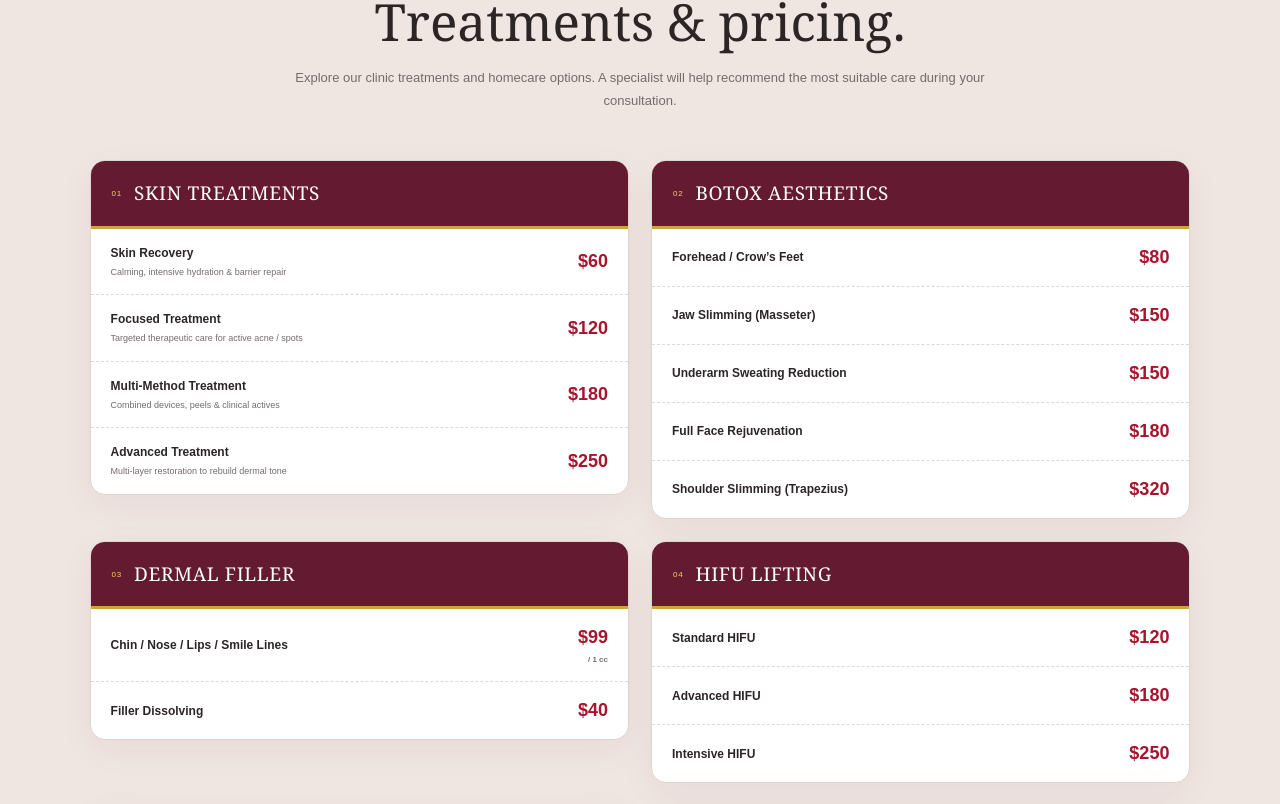
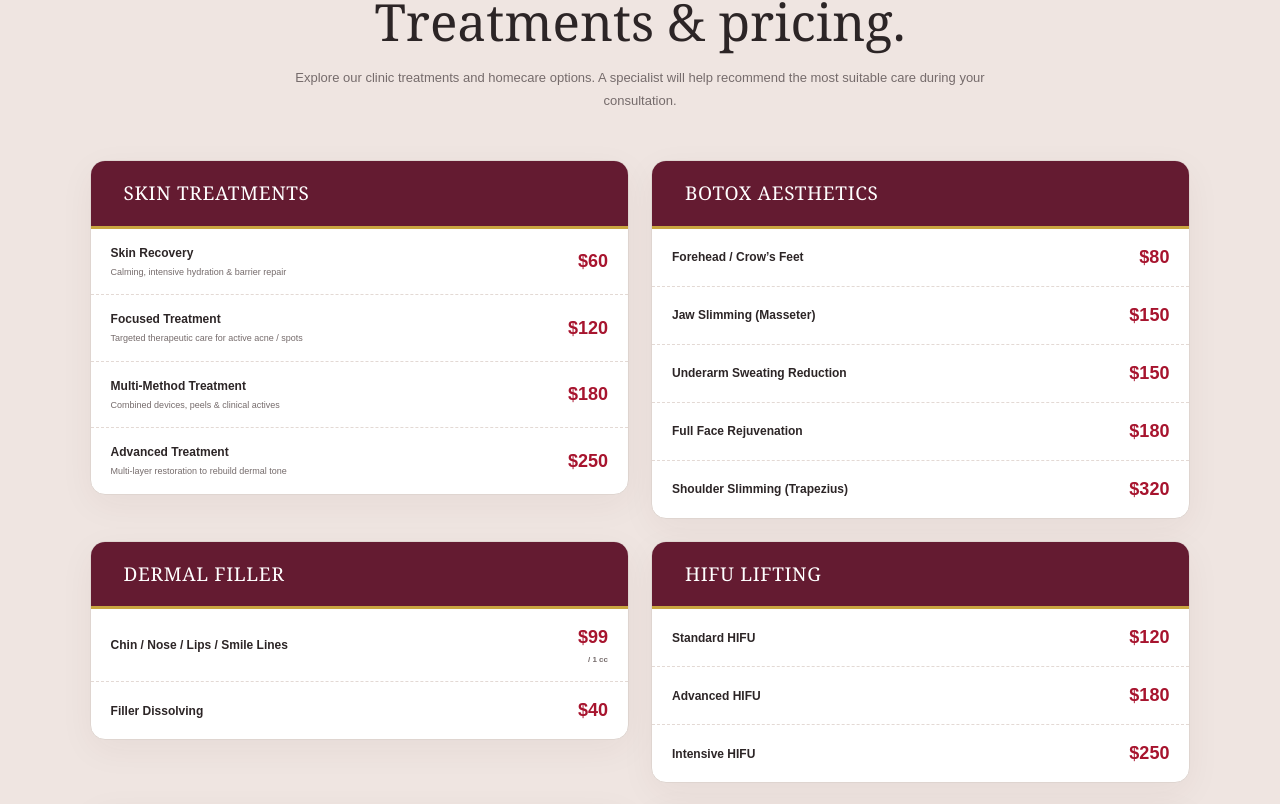
Before and after one commit to kairaio/diva-clinic-ai, a Next.js app: page / in a window 1280 px wide. Shown: the part 3316-4120 px from the top of the page. Built offline with nearby package versions, Linux system fonts and the light colour scheme.

Commit message:
Remove numbering from treatment price list

```diff
--- a/app/page.tsx
+++ b/app/page.tsx
@@ -55,7 +55,7 @@ export default function Home(){
    {step===3&&<div className="card"><div className="resultHead"><div><p className="mini">DEMO RESULT</p><h3>Your visible skin overview</h3></div><b>78<small>/100</small></b></div><div className="findings">{findings.map(([label,value])=><div key={label}><p><span>{label}</span><strong>{value}%</strong></p><div><i style={{width:`${value}%`}}/></div></div>)}</div><aside className="recommend">✦ <span><small>RECOMMENDED NEXT STEP</small><strong>Personal Skin Consultation</strong>30 minutes · In-clinic or online</span></aside><a className="button" href="#booking">Choose appointment time →</a></div>}</div>
   </section>
   <section className="booking" id="booking"><header><p className="eyebrow">YOUR NEXT STEP</p><h2>Reserve your consultation.</h2><p>Select a convenient appointment. Our team will confirm the details with you directly.</p></header><div className="bookingBox">{!booked?<><aside className="service"><p className="mini">SELECTED SERVICE</p><h3>Personal Skin Consultation</h3><p>One-on-one skin assessment with a Diva Clinic specialist.</p><div>◷ 30 minutes<br/>⌖ Diva Clinic Poipet</div><strong>Consultation fee confirmed by clinic</strong></aside><div className="schedule"><div className="month"><button>‹</button><strong>August 2026</strong><button>›</button></div><div className="dates">{[["MON","24"],["TUE","25"],["WED","26"],["THU","27"],["FRI","28"]].map(([d,n],i)=><button className={i===1?"active":""} key={n}><small>{d}</small><strong>{n}</strong></button>)}</div><p className="mini">AVAILABLE TIMES</p><div className="times">{["9:00 AM","10:30 AM","1:00 PM","3:30 PM","5:00 PM"].map(x=><button className={time===x?"active":""} onClick={()=>setTime(x)} key={x}>{x}</button>)}</div><button className="confirm" onClick={()=>setBooked(true)}>Confirm appointment →</button></div></>:<div className="success"><b>✓</b><p className="eyebrow">APPOINTMENT REQUESTED</p><h3>Thank you, your time is reserved.</h3><p>Tuesday, 25 August 2026 at {time}<br/>Diva Clinic Poipet</p><button onClick={()=>setBooked(false)}>Change appointment</button></div>}</div></section>
-  <section className="services" id="services"><header><p className="eyebrow">DIVA SKIN & LASER · POIPET</p><h2>Treatments & pricing.</h2><p>Explore our clinic treatments and homecare options. A specialist will help recommend the most suitable care during your consultation.</p></header><div className="priceGrid">{treatmentGroups.map((group,index)=><article className="priceCard" key={group.title}><div className="priceTitle"><i>{String(index+1).padStart(2,"0")}</i><h3>{group.title}</h3></div><div>{group.items.map(item=><div className="priceRow" key={item.name}><span><strong>{item.name}</strong>{"detail" in item&&item.detail&&<small>{item.detail}</small>}</span><b>{"prefix" in item&&item.prefix&&<small>{item.prefix}</small>}{item.price}{"suffix" in item&&item.suffix&&<em>{item.suffix}</em>}</b></div>)}</div></article>)}</div><p className="priceNote">Prices may vary after consultation depending on the treatment area and individual needs.</p></section>
+  <section className="services" id="services"><header><p className="eyebrow">DIVA SKIN & LASER · POIPET</p><h2>Treatments & pricing.</h2><p>Explore our clinic treatments and homecare options. A specialist will help recommend the most suitable care during your consultation.</p></header><div className="priceGrid">{treatmentGroups.map(group=><article className="priceCard" key={group.title}><div className="priceTitle"><span aria-hidden="true"/><h3>{group.title}</h3></div><div>{group.items.map(item=><div className="priceRow" key={item.name}><span><strong>{item.name}</strong>{"detail" in item&&item.detail&&<small>{item.detail}</small>}</span><b>{"prefix" in item&&item.prefix&&<small>{item.prefix}</small>}{item.price}{"suffix" in item&&item.suffix&&<em>{item.suffix}</em>}</b></div>)}</div></article>)}</div><p className="priceNote">Prices may vary after consultation depending on the treatment area and individual needs.</p></section>
   <footer id="about"><div className="footBrand"><b>D</b><span><strong>DIVA CLINIC</strong><p>Modern skin care, thoughtfully personal.</p></span></div><div><strong>VISIT US</strong><p>Poipet, Cambodia<br/>Open daily · 9 AM–7 PM</p></div><small>© 2026 Diva Clinic. Demo concept.</small></footer>
  </main>
 }
```
